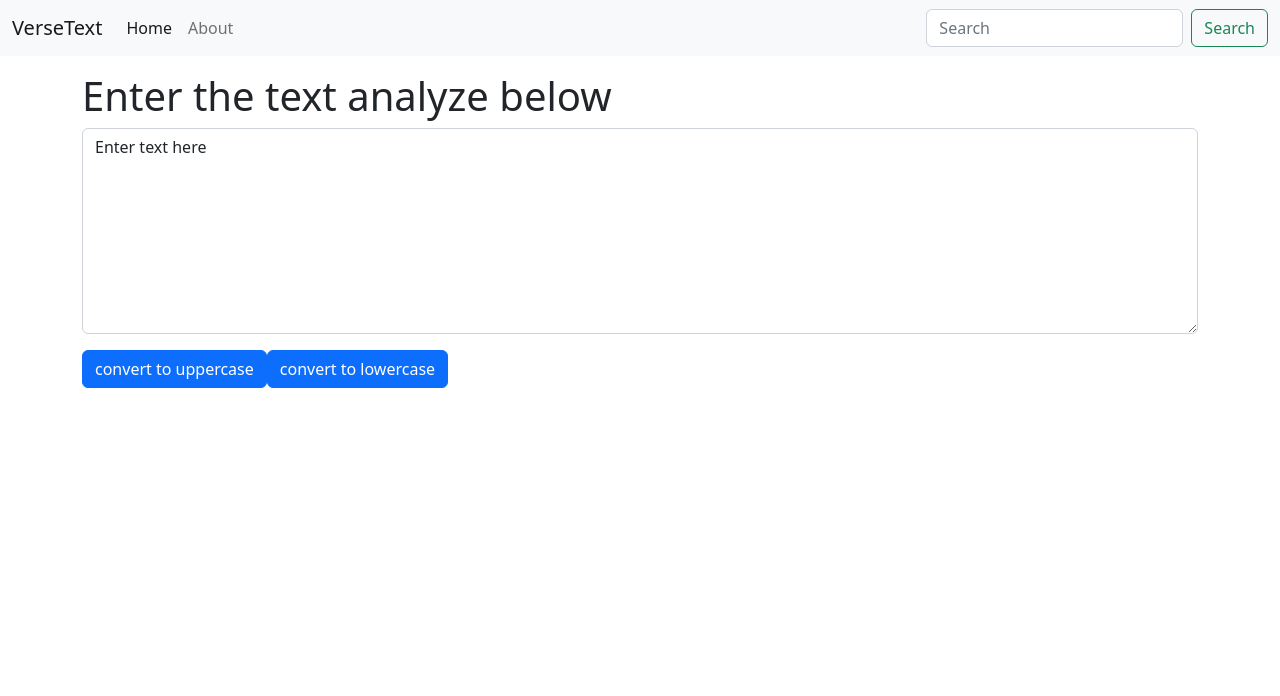
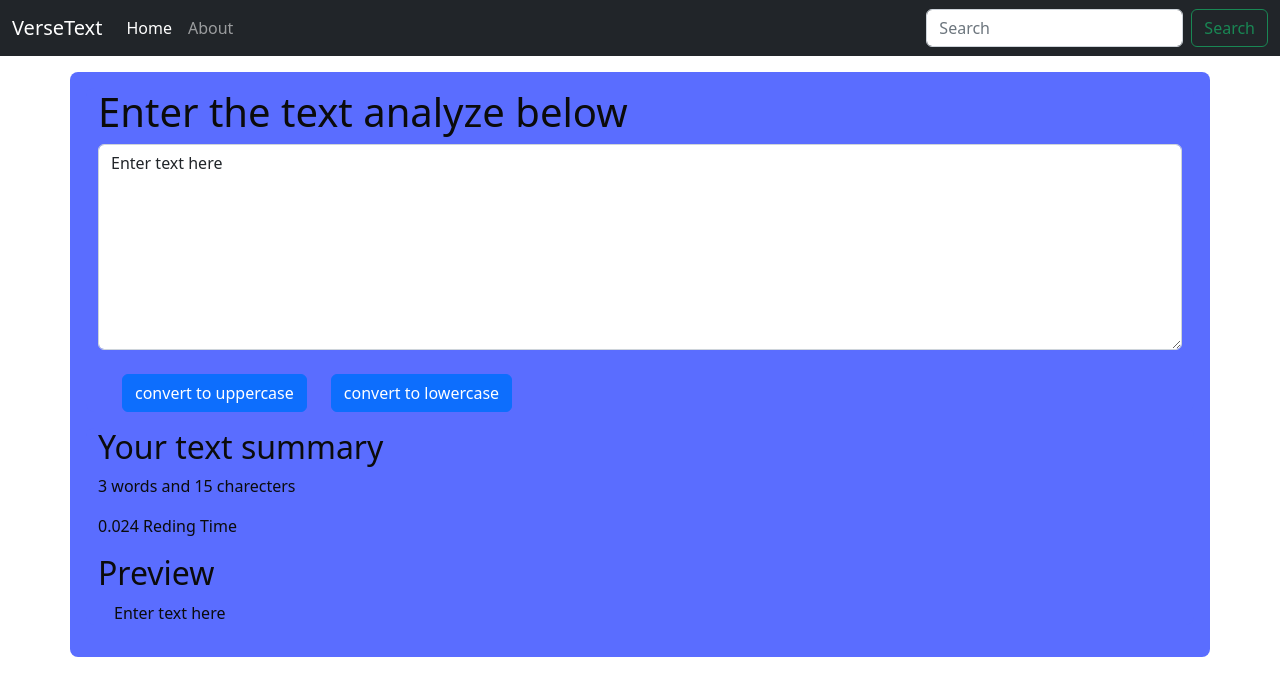
Before and after one commit to mohanverse/verseText-count, a React (Create React App) app: page / in a window 1280 px wide. Shown: the top 696 px of the page. Built offline with nearby package versions, Linux system fonts and the light colour scheme.

Commit message:
mohanverse

```diff
--- a/src/App.css
+++ b/src/App.css
@@ -36,3 +36,9 @@
     transform: rotate(360deg);
   }
 }
+
+.container{
+  background: rgb(90, 109, 255);
+  border-radius: 0.5rem;
+  color: rgb(11, 11, 11);
+}
--- a/src/App.js
+++ b/src/App.js
@@ -6,7 +6,7 @@ function App(){
   return(
     <>
     < Navbar title="VerseText" aboutText="About"/>
-    <div className='container my-3'>
+    <div className='container my-3 p-3'>
       <TextForm heading="Enter the text analyze below" />
 
     </div>
--- a/src/components/Navbar.js
+++ b/src/components/Navbar.js
@@ -4,7 +4,7 @@ import PropTypes from 'prop-types'
 
 export default function Navbar(props) {
   return (
-    <nav className="navbar navbar-expand-lg bg-light">
+    <nav className="navbar navbar-expand-lg navbar-dark bg-dark">
     <div className="container-fluid">
       <a className="navbar-brand" href="/">{props.title}</a>
     <button className="navbar-toggler" type="button" data-bs-toggle="collapse" data-bs-target="#navbarSupportedContent" aria-controls="navbarSupportedContent" aria-expanded="false" aria-label="Toggle navigation">
--- a/src/components/TextForm.js
+++ b/src/components/TextForm.js
@@ -24,16 +24,27 @@ export default function TextForm(props) {
   //text = "new Text"; // worng way to change the state
   //setText("new text") // right way to change the state
   return (
-    <div>
+    <>
+    <div className='container'>
         <h1>{props.heading}</h1>
-        <div className="mb-3">
+        <div className="mb-4">
           <textarea className="form-control" id="mytext" value={text} onChange={handleOnchange} rows="8"></textarea>
         </div>
-        <div>
-          <button className="btn btn-primary " onClick={handleUpclick} >convert to uppercase</button>
+          <button className="btn btn-primary mx-4" onClick={handleUpclick} >convert to uppercase</button>
 
           <button className="btn btn-primary" onClick={handleDounclick} >convert to lowercase</button>
-        </div>
     </div>
+
+    <div className="container my-3">
+      <h2>Your text summary</h2>
+      <p>{text.split(" ").length} words and {text.length} charecters</p>
+      <p>{0.008 * text.split(" ").length} Reding Time</p>
+      <h2>Preview</h2>
+      <p className='mx-3'>{text}</p>
+
+    </div>
+
+
+    </>
   )
 }
```
